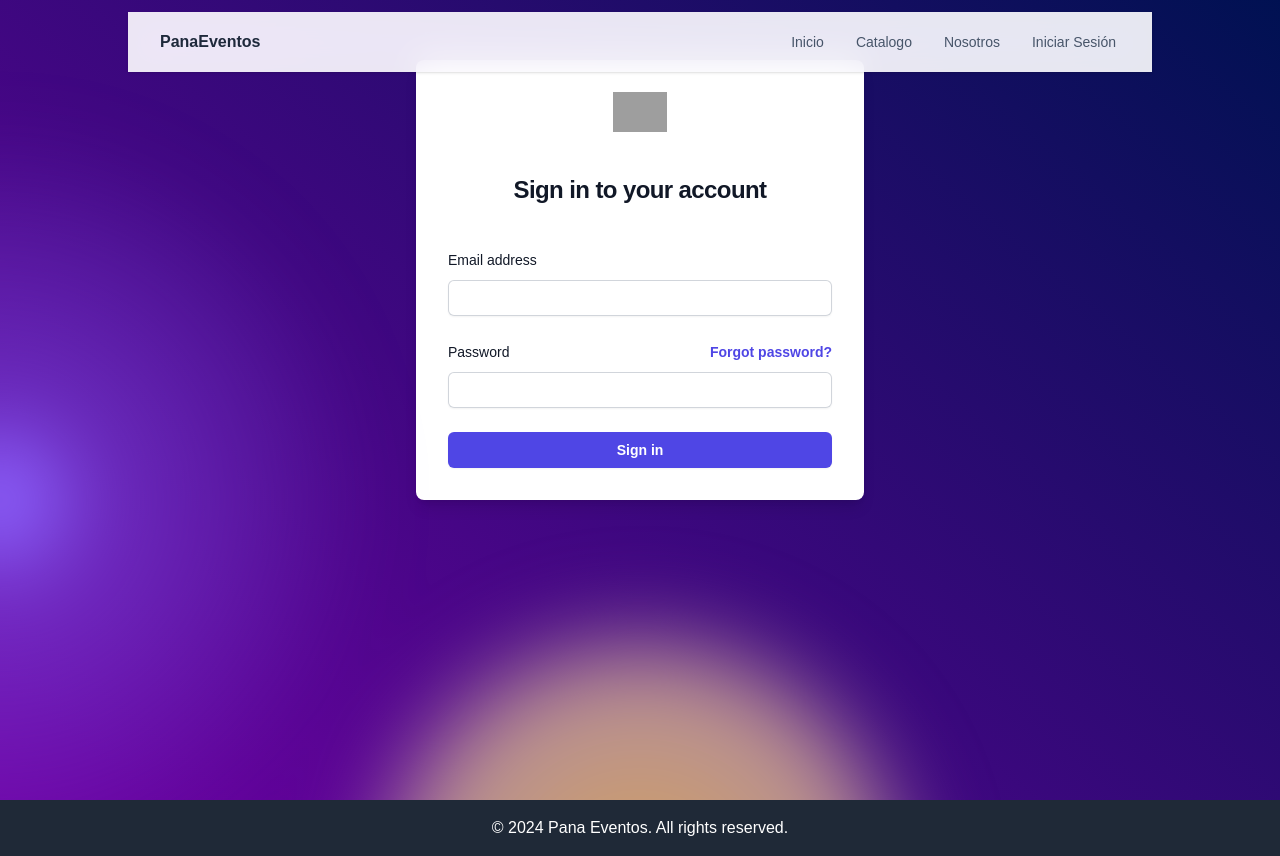
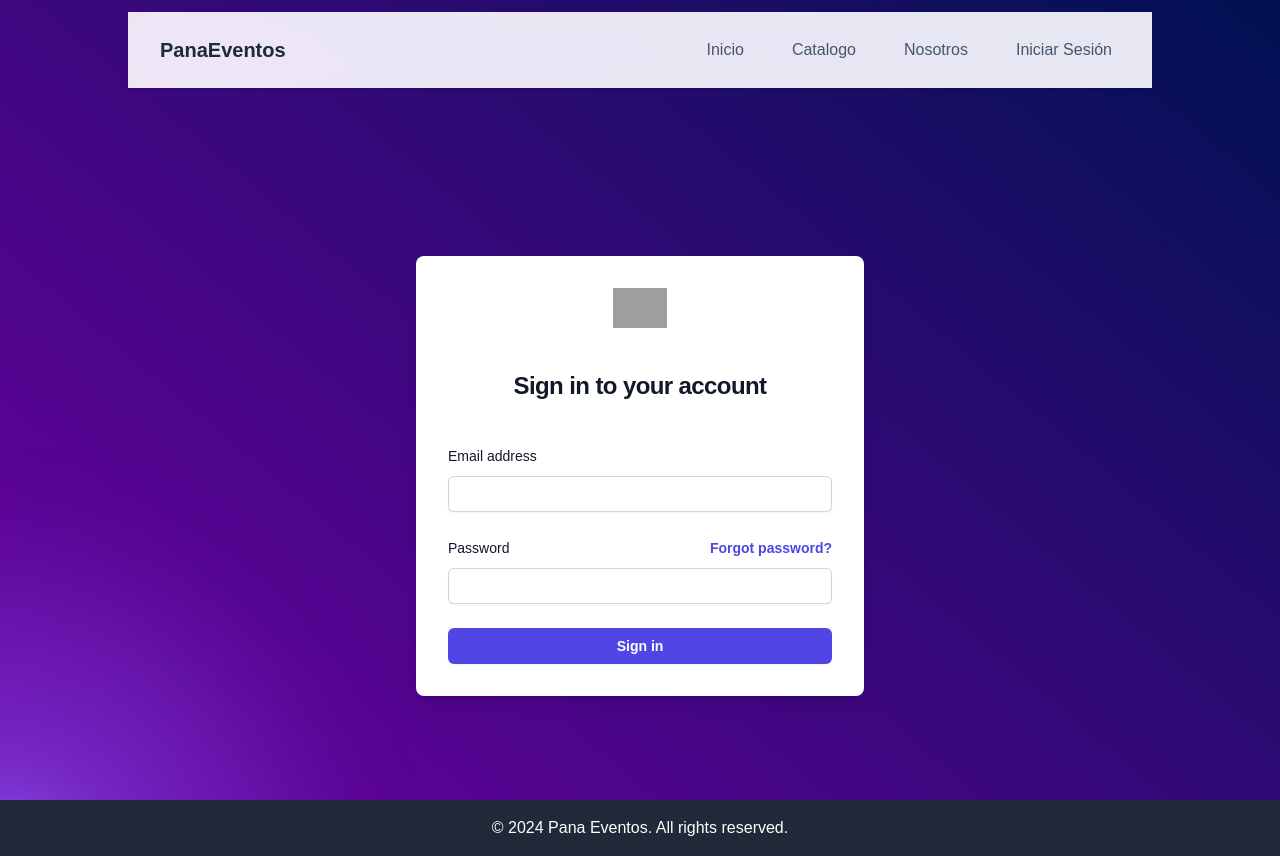
Before and after one commit to WaxXaa/hackathon_rootstack_team_blackrock, a Next.js app: page /Login in a window 1280 px wide. Built offline with nearby package versions, Linux system fonts and the light colour scheme; grey boxes are pictures that could not be loaded.

Commit message:
Mapa y arreglo al navbar y imagenes

```diff
--- a/src/app/Catalogo/[id]/page.jsx
+++ b/src/app/Catalogo/[id]/page.jsx
@@ -1,9 +1,9 @@
-// app/events/[id]/page.jsx
 'use client'
 import { useState, useEffect } from 'react';
 import { useParams } from 'next/navigation';
 import { Carousel } from "@material-tailwind/react";
 import Cart from "../../Cart/page.jsx";
+import Navbar from '../../../components/navbar/Navbar';
 
 
 const EventDetails = () => {
@@ -51,11 +51,9 @@ const EventDetails = () => {
       </div>
     );
   }
-  // Object to store selected ticket quantities
 
   // Handle change in the quantity of tickets for a specific ticket type
   const handleQuantityChange = (boleto, quantity) => {
-    // Ensure the quantity doesn't exceed the available tickets
     if (quantity <= boleto.aforo) {
       setSelectedTickets({
         ...selectedTickets,
@@ -77,29 +75,30 @@ const EventDetails = () => {
       setError("Debes seleccionar al menos un boleto.");
       return;
     }
-
-    // Continue with the purchase logic...
-    setShowCart(true)
+    setShowCart(true);
   };
-
 
   return (
     <div className="min-h-screen bg-gray-50">
+      <Navbar /> {/* Agrega el Navbar aquí */}
       <div className="container mx-auto px-4 py-8">
         {/* Event Header */}
         <div className="bg-white rounded-lg shadow-lg overflow-hidden mb-8">
           <div className="relative h-96">
           <Carousel className="rounded-xl">
   {(Array.isArray(event.imagenes) ? event.imagenes : [event.imagenes]).map((image, index) => (
+    <div key={index} className="flex justify-center items-center w-full h-full">
+      <div className="w-[380px] h-[380px]">
         <img
-                  key={index}
-                  src={image}
+          src={image} // Aquí 'image' está definido en el map()
           alt={`Imagen ${index}`}
-                  className="w-full h-auto"
+          className="w-full h-full object-cover"
         />
+      </div>
+    </div>
   ))}
+</Carousel>
 
-            </Carousel>
           </div>
           <div className="p-6">
             <h1 className="text-3xl font-bold mb-4">{event.titulo}</h1>
@@ -107,9 +106,7 @@ const EventDetails = () => {
               <svg className="w-5 h-5 mr-2" fill="none" stroke="currentColor" viewBox="0 0 24 24">
                 <path strokeLinecap="round" strokeLinejoin="round" strokeWidth="2" d="M8 7V3m8 4V3m-9 8h10M5 21h14a2 2 0 002-2V7a2 2 0 00-2-2H5a2 2 0 00-2 2v12a2 2 0 002 2z" />
               </svg>
-              <p><span className='font-bold'>{event.fecha_inicio} </span>   hasta    <span className='font-bold'>{event.fecha_fin}</span> </p>
-
-
+              <p><span className='font-bold'>{event.fecha_inicio} </span>   hasta    <span className='font-bold'>{event.fecha_fin}</span></p>
             </div>
             {event.ubicacion && (
               <div className="flex items-center text-gray-600 mb-4">
@@ -120,10 +117,12 @@ const EventDetails = () => {
                 <span>{event.ubicacion}</span>
               </div>
             )}
+            {event.descripcion && (
+              <p className="text-gray-600 mb-6">{event.descripcion}</p>
+            )}
             <iframe
               className="relative h-72 w-1/2"
               src={event.mapa}
-
               style={{ border: 0 }}
               allowFullScreen=""
               loading="lazy"
@@ -131,10 +130,6 @@ const EventDetails = () => {
               title="Google Maps Embed"
             />
 
-
-            {event.descripcion && (
-              <p className="text-gray-600 mb-6">{event.descripcion}</p>
-            )}
           </div>
         </div>
 
--- a/src/app/Catalogo/page.jsx
+++ b/src/app/Catalogo/page.jsx
@@ -3,6 +3,7 @@
 import { useState, useEffect } from 'react';
 import dynamic from 'next/dynamic';
 import { useRouter } from 'next/navigation';
+import Navbar from '../../components/navbar/Navbar'; // Importa el Navbar
 
 // Lazy load the EventCard component
 const EventCard = dynamic(() => import('../../components/event/EventCard.jsx'), {
@@ -63,6 +64,7 @@ const EventCatalog = () => {
 
   return (
     <div className="container mx-auto px-4 py-8">
+      <Navbar /> {/* Agrega el Navbar aquí */}
       <h1 className="text-3xl font-bold mb-6">Eventos Disponibles</h1>
       <div className="grid grid-cols-1 sm:grid-cols-2 md:grid-cols-3 lg:grid-cols-4 gap-6">
         {events.map((event) => (
--- a/src/app/Login/page.tsx
+++ b/src/app/Login/page.tsx
@@ -2,8 +2,7 @@
 import React, { useState } from 'react';
 import { useAuth } from '../../context/AuthContext';
 import { useRouter } from 'next/navigation';
-import { BackgroundGradientAnimation } from '../../components/ui/background-gradient-animation'; // Asegúrate de que esta ruta sea correcta
-import Navbar from '../../components/navbar/Navbar'; // Ajusta esta ruta según la ubicación de tu Navbar
+import { BackgroundGradientAnimation } from '../../components/ui/background-gradient-animation';
 
 export default function Login() {
   const router = useRouter();
@@ -26,9 +25,8 @@ export default function Login() {
 
   return (
     <BackgroundGradientAnimation>
-      <Navbar /> {/* Aquí se añade el Navbar */}
-      <div className="flex min-h-full flex-1 flex-col justify-center items-center">
-        <div className="bg-white rounded-lg shadow-lg p-8 w-11/12 max-w-md">
+      <div className="flex min-h-screen flex-col justify-center items-center relative"> {/* Cambié min-h-full a min-h-screen */}
+        <div className="bg-white rounded-lg shadow-lg p-8 w-11/12 max-w-md z-10">
           <div className="sm:mx-auto sm:w-full sm:max-w-sm">
             <img
               alt="Your Company"
--- a/src/app/Nosotros/page.tsx
+++ b/src/app/Nosotros/page.tsx
@@ -1,6 +1,7 @@
 "use client";
 import { motion } from "framer-motion";
 import { HeroHighlight, Highlight } from "../../components/ui/hero-highlight";
+import Navbar from '../../components/navbar/Navbar'; // Importa el Navbar
 
 const posts = [
   {
@@ -9,7 +10,6 @@ const posts = [
     href: '#',
     description:
       'Me considero un Dev de Frontend pero me gusta un poco de todo, con conocimientos en React, PHP, Android, SQL entre otros, me encantan los sistemas y la mecanica, sobretodo hacer troubleshooting.',
-
     category: { title: '8-984-1052', href: '#' },
     author: {
       name: 'Alessandro Marconi',
@@ -51,6 +51,7 @@ const posts = [
 export default function Example() {
   return (
     <div className="bg-white py-24 sm:py-32">
+      <Navbar /> {/* Agrega el Navbar aquí */}
       <HeroHighlight>
         <div className="mx-auto max-w-2xl lg:mx-0">
           <motion.h2
--- a/src/components/navbar/Navbar.jsx
+++ b/src/components/navbar/Navbar.jsx
@@ -1,31 +1,30 @@
-
-
 export default function Navbar() {
   return (
-    <nav className="block w-full max-w-screen-lg px-4 py-2 mx-auto bg-white bg-opacity-90 sticky top-3 shadow lg:px-8 lg:py-3 backdrop-blur-lg backdrop-saturate-150 z-[9999]">
+    <nav className="block w-full max-w-screen-lg px-6 py-4 mx-auto bg-white bg-opacity-90 sticky top-3 shadow lg:px-8 lg:py-4 backdrop-blur-lg backdrop-saturate-150 z-[9999]">
       <div className="container flex flex-wrap items-center justify-between mx-auto text-slate-800">
-        <div href="#"
-          className="mr-4 block py-1.5 text-base text-slate-800 font-semibold">
+        <div
+          href="#"
+          className="mr-4 block py-2 text-xl text-slate-800 font-semibold"> {/* Ajustar tamaño de texto aquí */}
           PanaEventos
         </div>
         <div className="hidden lg:block">
-          <ul className="flex flex-col gap-2 mt-2 mb-4 lg:mb-0 lg:mt-0 lg:flex-row lg:items-center lg:gap-6">
-            <li className="flex items-center p-1 text-sm gap-x-2 text-slate-600">
+          <ul className="flex flex-col gap-4 mt-2 mb-4 lg:mb-0 lg:mt-0 lg:flex-row lg:items-center lg:gap-8"> {/* Ajustar el espacio */}
+            <li className="flex items-center p-2 text-base gap-x-2 text-slate-600">
               <a href="../../" className="flex items-center">Inicio</a>
             </li>
-            <li className="flex items-center p-1 text-sm gap-x-2 text-slate-600">
+            <li className="flex items-center p-2 text-base gap-x-2 text-slate-600">
               <a href="../../Catalogo" className="flex items-center">Catalogo</a>
             </li>
-            <li className="flex items-center p-1 text-sm gap-x-2 text-slate-600">
+            <li className="flex items-center p-2 text-base gap-x-2 text-slate-600">
               <a href="../../Nosotros" className="flex items-center">Nosotros</a>
             </li>
-            <li className="flex items-center p-1 text-sm gap-x-2 text-slate-600">
+            <li className="flex items-center p-2 text-base gap-x-2 text-slate-600">
               <a href="../../Login" className="flex items-center">Iniciar Sesión</a>
             </li>
           </ul>
         </div>
         <button
-          className="relative ml-auto h-6 max-h-[40px] w-6 max-w-[40px] select-none rounded-lg text-center align-middle text-xs font-medium uppercase text-inherit transition-all hover:bg-transparent focus:bg-transparent active:bg-transparent disabled:pointer-events-none disabled:opacity-50 disabled:shadow-none lg:hidden"
+          className="relative ml-auto h-8 max-h-[50px] w-8 max-w-[50px] select-none rounded-lg text-center align-middle text-xs font-medium uppercase text-inherit transition-all hover:bg-transparent focus:bg-transparent active:bg-transparent disabled:pointer-events-none disabled:opacity-50 disabled:shadow-none lg:hidden"
           type="button">
           <span className="absolute transform -translate-x-1/2 -translate-y-1/2 top-1/2 left-1/2">
             <svg xmlns="http://www.w3.org/2000/svg" className="w-6 h-6" fill="none" stroke="currentColor" strokeWidth="2">
--- a/src/components/ui/background-gradient-animation.tsx
+++ b/src/components/ui/background-gradient-animation.tsx
@@ -1,6 +1,7 @@
 "use client";
 import { cn } from "@/lib/utils";
 import { useEffect, useRef, useState } from "react";
+import Navbar from '../../components/navbar/Navbar';
 
 export const BackgroundGradientAnimation = ({
   gradientBackgroundStart = "rgb(108, 0, 162)",
@@ -39,15 +40,10 @@ export const BackgroundGradientAnimation = ({
   const [curY, setCurY] = useState(0);
   const [tgX, setTgX] = useState(0);
   const [tgY, setTgY] = useState(0);
+
   useEffect(() => {
-    document.body.style.setProperty(
-      "--gradient-background-start",
-      gradientBackgroundStart
-    );
-    document.body.style.setProperty(
-      "--gradient-background-end",
-      gradientBackgroundEnd
-    );
+    document.body.style.setProperty("--gradient-background-start", gradientBackgroundStart);
+    document.body.style.setProperty("--gradient-background-end", gradientBackgroundEnd);
     document.body.style.setProperty("--first-color", firstColor);
     document.body.style.setProperty("--second-color", secondColor);
     document.body.style.setProperty("--third-color", thirdColor);
@@ -65,9 +61,7 @@ export const BackgroundGradientAnimation = ({
       }
       setCurX(curX + (tgX - curX) / 20);
       setCurY(curY + (tgY - curY) / 20);
-      interactiveRef.current.style.transform = `translate(${Math.round(
-        curX
-      )}px, ${Math.round(curY)}px)`;
+      interactiveRef.current.style.transform = `translate(${Math.round(curX)}px, ${Math.round(curY)}px)`;
     }
 
     move();
@@ -93,20 +87,13 @@ export const BackgroundGradientAnimation = ({
         containerClassName
       )}
     >
+      <Navbar /> {/* Agrega el Navbar aquí */}
+
       <svg className="hidden">
         <defs>
           <filter id="blurMe">
-            <feGaussianBlur
-              in="SourceGraphic"
-              stdDeviation="10"
-              result="blur"
-            />
-            <feColorMatrix
-              in="blur"
-              mode="matrix"
-              values="1 0 0 0 0  0 1 0 0 0  0 0 1 0 0  0 0 0 18 -8"
-              result="goo"
-            />
+            <feGaussianBlur in="SourceGraphic" stdDeviation="10" result="blur" />
+            <feColorMatrix in="blur" mode="matrix" values="1 0 0 0 0  0 1 0 0 0  0 0 1 0 0  0 0 0 18 -8" result="goo" />
             <feBlend in="SourceGraphic" in2="goo" />
           </filter>
         </defs>
```
Also changed, not shown: public/assets/eventos.json (+16 -2 lines), src/app/globals.css (line endings or trailing spaces). Lines whose indentation alone changed are shown as unchanged.
